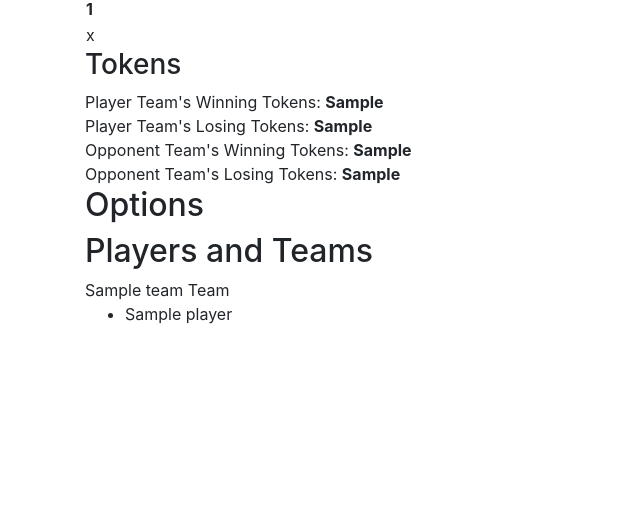
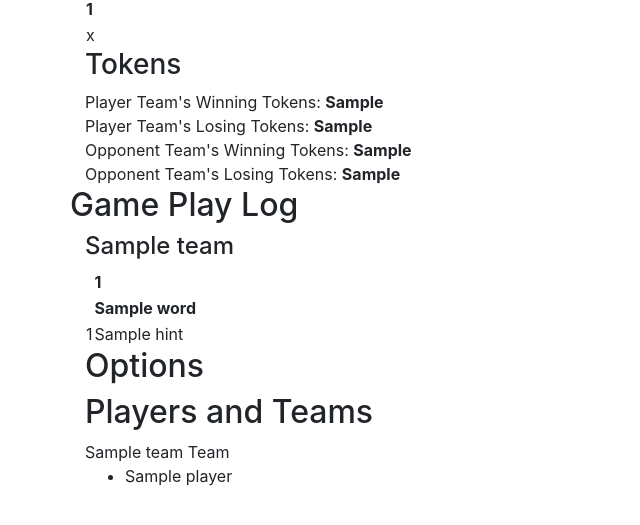
Before and after one commit to Maaack/ClusterBuster, a Django app: template core/templates/core/game_detail.html in a window 1280 px wide. Shown: the part 236-761 px from the top of the page, without its empty margins (0-640 px from the left). Run offline with Django 3.2, Linux system fonts and the light colour scheme; tables that the repository leaves empty hold one stand-in row (values such as "Sample post"); the template is opened without the code that fills it: values that come from a table or form of the project are taken from there, most other values are stand-ins (such as "Sample title", 1, 10 or a date in 2020); some libraries are stand-ins or nearby versions.

Commit message:
GAME-10: Add game logs tables for showing previous guesses to answers.

```diff
--- a/core/templates/core/game_detail.html
+++ b/core/templates/core/game_detail.html
@@ -70,6 +70,7 @@
             {% endif %}
         </div>
     </div>
+    {% include "core/includes/all_hints_information.html" %}
     <div id="game-options-header" class="row">
         <div class="col">
             <h2>Options</h2>
--- /dev/null
+++ b/core/templates/core/includes/all_hints_information.html
@@ -0,0 +1,44 @@
+<div class="row">
+    <h2>Game Play Log</h2>
+</div>
+<div class="row">
+    {% for team, team_log in game_logs.items %}
+        <div class="col">
+            <div>
+                <h4>{{ team }}</h4>
+            </div>
+            <div>
+                <table class="game-log-table">
+                    <tr>
+                        <th></th>
+                        {% for word in team_log.words %}
+                            <th>
+                                {{ forloop.counter }}
+                            </th>
+                        {% endfor %}
+                    </tr>
+                    <tr>
+                        <td></td>
+                        {% for word in team_log.words %}
+                            <td>
+                                <strong>{{ word }}</strong>
+                            </td>
+                        {% endfor %}
+                    </tr>
+                    {% for round in team_log.rounds %}
+                        <tr>
+                            <td>{{ forloop.counter }}</td>
+                            {% for hint in round %}
+                                <td>
+                                    {% if hint %}
+                                        {{ hint }}
+                                    {% endif %}
+                                </td>
+                            {% endfor %}
+                        </tr>
+                    {% endfor %}
+                </table>
+            </div>
+        </div>
+    {% endfor %}
+</div>
```
Also changed, not shown: core/views/views.py (+30 -0 lines).
